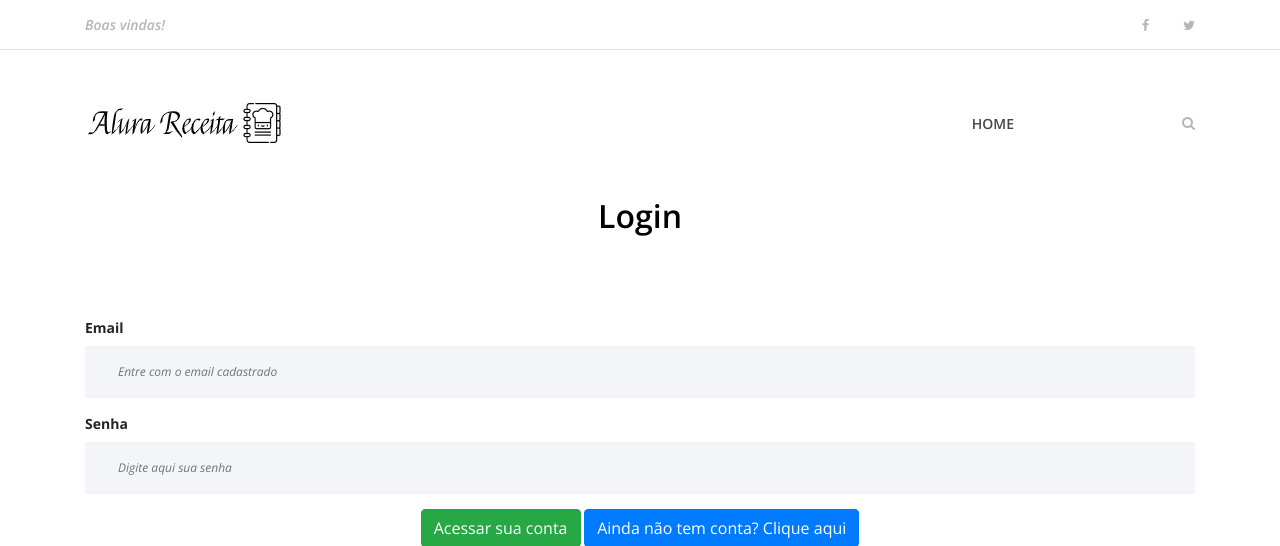
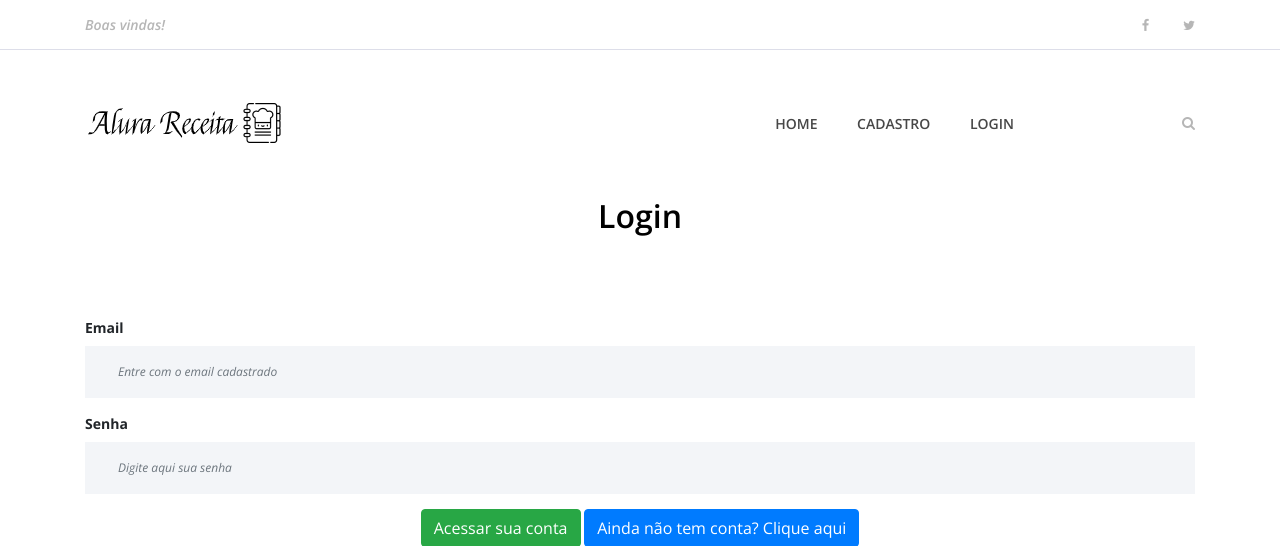
Before and after one commit to pedroaz888/receitas-app, a Django app: page /usuarios/login in a window 1280 px wide. Shown: the top 546 px of the page. Run offline with Django 4.2, Linux system fonts and the light colour scheme; some libraries are stand-ins or nearby versions.

Commit message:
login e senha

```diff
--- a/templates/partials/_menu.html
+++ b/templates/partials/_menu.html
@@ -58,6 +58,8 @@
                             <div class="classynav">
                                 <ul>
                                     <li><a href="{% url 'index'%}">Home</a></li>
+                                    <li><a href="{% url 'cadastro'%}">Cadastro</a></li>
+                                    <li><a href="{% url 'login'%}">Login</a></li>
                                 </ul>
 
                                 <!-- Formulario de busca -->
--- a/templates/usuarios/cadastro.html
+++ b/templates/usuarios/cadastro.html
@@ -24,7 +24,8 @@
         <div class="row">
             <div class="col-12">
                 <div class="contact-form-area">
-                    <form action="" method="">
+                    <form action="{% url 'cadastro' %}" method="POST">
+                        {% csrf_token %}
                         <div class="row">
                             <div class="col-12 col-lg-12">
                                 <label for="nome_receita"><b>Nome completo</b></label>
--- a/templates/usuarios/login.html
+++ b/templates/usuarios/login.html
@@ -24,7 +24,8 @@
         <div class="row">
             <div class="col-12">
                 <div class="contact-form-area">
-                    <form action="" method="">
+                    <form action="{% url 'login' %}" method="POST">
+                        {% csrf_token %}
                         <div class="row">
                             <div class="col-12 col-lg-12">
                             <label for="email"><b>Email</b></label>
--- a/usuarios/views.py
+++ b/usuarios/views.py
@@ -1,13 +1,45 @@
-from django.shortcuts import render
+from django.shortcuts import render, redirect
+from django.contrib.auth.models import User
+from django.contrib import auth
 
 def cadastro(request):
-    return render(request, 'usuarios/cadastro.html')
+    if request.method == 'POST':
+        nome = request.POST['nome']
+        email = request.POST['email']
+        password = request.POST['password']
+        password2 = request.POST['password2']
+        if not nome.strip():
+            print('nome não pode ser nulo')
+            return redirect('cadastro')
+        if not email.strip():
+            print('email não pode ser nulo')
+            return redirect('cadastro')
+        if password != password2:
+            print('senhas não correspondem')
+            return redirect('cadastro')
+        if User.objects.filter(email=email).exists():
+            print('Usuário já cadastrado')
+            return redirect('cadastro')
+        user = User.objects.create_user(username=nome, email=email, password=password)
+        user.save()
+        print('Usuário cadastrado com sucesso')
+        return redirect('login')
+    else:
+        return render(request, 'usuarios/cadastro.html')
 
 def login(request):
+    if request.method == 'POST':
+        email = request.POST['email']
+        password = request.POST['senha']
+        if email == "" or password == "":
+            print("os campos não podem ser nulos")
+            return redirect('login')
+        print(email, password)
+        return redirect ('dashboard')
     return render(request, 'usuarios/login.html')
 
 def logout(request):
     pass
 
 def dashboard(request):
-    pass
+    return render(request, 'usuarios/dashboard.html')
```
Also changed, not shown: templates/usuarios/dashboard.html (added, +10 -0 lines), 1 other file.
